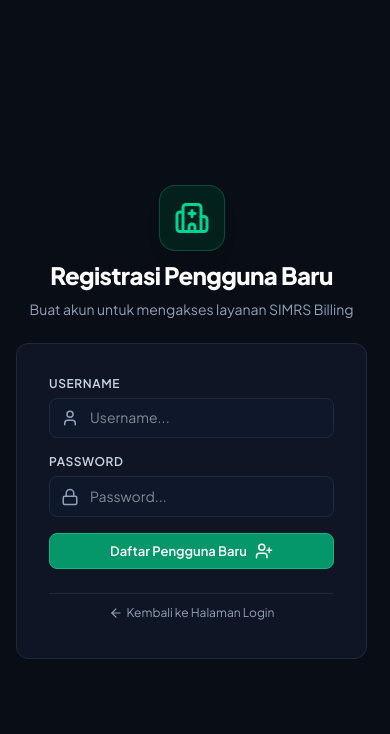
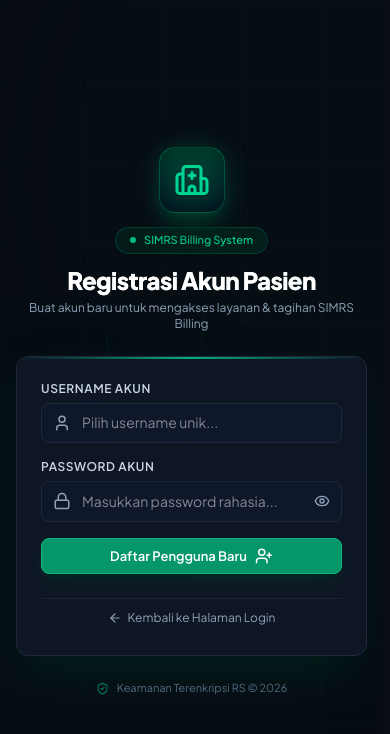
Before and after one commit to Lesmana24/SIMRS-Billings, a React (Vite) app in the folder frontend/: page / in a window 390 px wide. Both pictures are taken after a click on the button "Daftar Akun Baru". Shown: the top 734 px of the page. Built offline with nearby package versions, Linux system fonts and the light colour scheme.

Commit message:
Upgrade UI-UX in Login-Register Page

```diff
--- a/frontend/package.json
+++ b/frontend/package.json
@@ -11,6 +11,7 @@
   },
   "dependencies": {
     "@tailwindcss/vite": "^4.3.3",
+    "framer-motion": "^13.0.0",
     "lucide-react": "^1.28.0",
     "react": "^19.2.7",
     "react-dom": "^19.2.7",
--- /dev/null
+++ b/frontend/src/components/layout/AuthLayout.jsx
@@ -0,0 +1,128 @@
+import React from 'react';
+import { Hospital, ShieldCheck } from 'lucide-react';
+import { motion } from 'framer-motion';
+
+export const AuthLayout = ({ children, title, subtitle }) => {
+  return (
+    <div className="min-h-screen relative w-full flex items-center justify-center p-4 md:p-8 bg-[#070b12] overflow-hidden select-none">
+      {/* 1. Framer-Motion Ambient Particle Orbs */}
+      <motion.div
+        animate={{
+          scale: [1, 1.1, 1],
+          opacity: [0.15, 0.25, 0.15],
+        }}
+        transition={{
+          duration: 8,
+          repeat: Infinity,
+          ease: "easeInOut"
+        }}
+        className="absolute top-[-15%] left-[20%] w-[600px] h-[600px] bg-emerald-600/15 rounded-full blur-[150px] pointer-events-none"
+      />
+
+      <motion.div
+        animate={{
+          scale: [1, 1.15, 1],
+          opacity: [0.1, 0.2, 0.1],
+        }}
+        transition={{
+          duration: 10,
+          repeat: Infinity,
+          ease: "easeInOut",
+          delay: 2
+        }}
+        className="absolute bottom-[-15%] right-[20%] w-[600px] h-[600px] bg-teal-500/15 rounded-full blur-[160px] pointer-events-none"
+      />
+
+      {/* 2. Medical Tech Grid Pattern Background */}
+      <div
+        className="absolute inset-0 pointer-events-none opacity-[0.025]"
+        style={{
+          backgroundImage: `
+            radial-gradient(circle at 1px 1px, #10b981 1px, transparent 0),
+            linear-gradient(to right, #10b981 1px, transparent 1px),
+            linear-gradient(to bottom, #10b981 1px, transparent 1px)
+          `,
+          backgroundSize: '40px 40px, 80px 80px, 80px 80px',
+        }}
+      />
+
+      {/* 3. Smooth Medical EKG Pulse Line SVG Wave Background */}
+      <div className="absolute inset-x-0 top-1/2 -translate-y-1/2 opacity-15 pointer-events-none overflow-hidden">
+        <svg
+          className="w-full h-56 text-emerald-500/50"
+          viewBox="0 0 1200 120"
+          preserveAspectRatio="none"
+          fill="none"
+          xmlns="http://www.w3.org/2000/svg"
+        >
+          <path
+            d="M0 60 H300 L310 40 L320 80 L335 10 L350 110 L365 50 L375 70 L385 60 H600 L610 30 L620 90 L635 0 L650 120 L665 45 L675 75 L685 60 H900 L910 40 L920 80 L935 15 L950 105 L965 50 L975 70 L985 60 H1200"
+            stroke="currentColor"
+            strokeWidth="1.5"
+            strokeDasharray="1200"
+            className="animate-[dash_18s_linear_infinite]"
+          />
+        </svg>
+      </div>
+
+      {/* 4. Main Auth Card Container with Framer-Motion Spring Entrance */}
+      <motion.div
+        initial={{ opacity: 0, y: 24, scale: 0.96 }}
+        animate={{ opacity: 1, y: 0, scale: 1 }}
+        transition={{ type: "spring", stiffness: 220, damping: 22 }}
+        className="relative z-10 w-full max-w-md space-y-6 my-auto"
+      >
+        {/* Header Branding */}
+        <div className="text-center space-y-3">
+          <motion.div
+            whileHover={{ scale: 1.08, rotate: 3 }}
+            whileTap={{ scale: 0.95 }}
+            transition={{ type: "spring", stiffness: 400, damping: 17 }}
+            className="relative inline-flex items-center justify-center p-3.5 bg-gradient-to-b from-emerald-950/90 to-slate-950 text-emerald-400 rounded-2xl border border-emerald-500/30 shadow-xl shadow-emerald-950/80 group cursor-pointer"
+          >
+            <div className="absolute inset-0 bg-emerald-500/20 rounded-2xl blur-md group-hover:blur-xl transition-all duration-300" />
+            <Hospital size={36} className="relative z-10 text-emerald-400" />
+          </motion.div>
+
+          <div>
+            <motion.div
+              whileHover={{ scale: 1.03 }}
+              className="inline-flex items-center gap-2 px-3.5 py-1 rounded-full bg-emerald-950/50 border border-emerald-500/20 text-[11px] text-emerald-400 font-medium mb-2.5 shadow-sm hover:border-emerald-500/40 transition-colors duration-200"
+            >
+              <span className="relative flex h-1.5 w-1.5">
+                <span className="animate-ping absolute inline-flex h-full w-full rounded-full bg-emerald-400 opacity-75"></span>
+                <span className="relative inline-flex rounded-full h-1.5 w-1.5 bg-emerald-500"></span>
+              </span>
+              <span>SIMRS Billing System</span>
+            </motion.div>
+
+            <h1 className="text-2xl font-black text-white tracking-tight bg-gradient-to-r from-white via-slate-100 to-emerald-200 bg-clip-text text-transparent">
+              {title || 'SIMRS Billing Engine'}
+            </h1>
+            <p className="text-xs md:text-sm text-slate-400 mt-1">
+              {subtitle || 'Sistem Informasi Management Billing & Pembayaran Rumah Sakit'}
+            </p>
+          </div>
+        </div>
+
+        {/* Card Body */}
+        <motion.div
+          whileHover={{ borderColor: 'rgba(16, 185, 129, 0.35)' }}
+          transition={{ duration: 0.2 }}
+          className="glass-panel p-6 sm:p-8 space-y-6 shadow-2xl shadow-emerald-950/60 border-emerald-500/20 backdrop-blur-2xl relative overflow-hidden"
+        >
+          {/* Top Animated Shimmer Accent Line inside Card */}
+          <div className="absolute top-0 inset-x-0 h-[2px] bg-gradient-to-r from-transparent via-emerald-400 to-transparent opacity-80" />
+
+          {children}
+        </motion.div>
+
+        {/* Footer info */}
+        <div className="text-center text-[11px] text-slate-500 flex items-center justify-center gap-2">
+          <ShieldCheck size={13} className="text-emerald-500/70" />
+          <span>Keamanan Terenkripsi RS &copy; {new Date().getFullYear()}</span>
+        </div>
+      </motion.div>
+    </div>
+  );
+};
--- a/frontend/src/index.css
+++ b/frontend/src/index.css
@@ -274,6 +274,77 @@ body {
   to { opacity: 1; }
 }
 
+@keyframes slideUp {
+  from {
+    opacity: 0;
+    transform: translateY(14px);
+  }
+  to {
+    opacity: 1;
+    transform: translateY(0);
+  }
+}
+
+@keyframes scaleIn {
+  from {
+    opacity: 0;
+    transform: scale(0.96);
+  }
+  to {
+    opacity: 1;
+    transform: scale(1);
+  }
+}
+
+@keyframes dash {
+  to {
+    stroke-dashoffset: -2400;
+  }
+}
+
+@keyframes shimmer {
+  0% {
+    transform: translateX(-100%);
+  }
+  100% {
+    transform: translateX(200%);
+  }
+}
+
 .animate-fade-in {
-  animation: fadeIn 0.15s ease-out forwards;
+  animation: fadeIn 0.2s ease-out forwards;
 }
+
+.animate-slide-up {
+  animation: slideUp 0.3s cubic-bezier(0.16, 1, 0.3, 1) forwards;
+}
+
+.animate-scale-in {
+  animation: scaleIn 0.3s cubic-bezier(0.16, 1, 0.3, 1) forwards;
+}
+
+/* Shimmer Button Effect */
+.btn-shimmer {
+  position: relative;
+  overflow: hidden;
+}
+
+.btn-shimmer::after {
+  content: '';
+  position: absolute;
+  top: 0;
+  left: 0;
+  width: 50%;
+  height: 100%;
+  background: linear-gradient(
+    90deg,
+    transparent,
+    rgba(255, 255, 255, 0.2),
+    transparent
+  );
+  transform: translateX(-100%);
+}
+
+.btn-shimmer:hover::after {
+  animation: shimmer 1s ease-in-out infinite;
+}
--- a/frontend/src/pages/Login.jsx
+++ b/frontend/src/pages/Login.jsx
@@ -1,12 +1,15 @@
 import React, { useState } from 'react';
 import { useAuth } from '../context/AuthContext';
-import { Hospital, Lock, User, ArrowRight } from 'lucide-react';
+import { Lock, User, ArrowRight, Eye, EyeOff } from 'lucide-react';
 import { Toast } from '../components/ui/Toast';
+import { AuthLayout } from '../components/layout/AuthLayout';
+import { motion } from 'framer-motion';
 
 export const Login = ({ onSwitchToRegister }) => {
   const { login, loading } = useAuth();
   const [username, setUsername] = useState('');
   const [password, setPassword] = useState('');
+  const [showPassword, setShowPassword] = useState(false);
   const [toast, setToast] = useState({ message: '', type: 'error' });
 
   const handleSubmit = async (e) => {
@@ -24,26 +27,17 @@ export const Login = ({ onSwitchToRegister }) => {
   };
 
   return (
-    <div className="min-h-screen flex items-center justify-center p-4 bg-[#090d16]">
-      <div className="w-full max-w-md space-y-6 animate-fade-in">
-        {/* Logo & Brand Header */}
-        <div className="text-center space-y-2">
-          <div className="inline-flex p-3.5 bg-emerald-950/60 text-emerald-400 rounded-2xl border border-emerald-500/30 shadow-lg mb-2">
-            <Hospital size={36} />
-          </div>
-          <h1 className="text-2xl font-extrabold text-white tracking-tight">SIMRS Billing Engine</h1>
-          <p className="text-sm text-slate-400">Masuk ke Sistem Informasi Billing & Pembayaran Pasien</p>
-        </div>
-
-        {/* Card Form */}
-        <div className="glass-panel p-8 space-y-6">
+    <AuthLayout
+      title="SIMRS Billing Engine"
+      subtitle="Masuk ke Sistem Informasi Billing & Pembayaran Pasien"
+    >
       <form onSubmit={handleSubmit} className="space-y-4">
         <div>
           <label className="block text-xs font-semibold uppercase tracking-wider text-slate-300 mb-1.5">
             Username
           </label>
-              <div className="relative">
-                <div className="absolute inset-y-0 left-0 pl-3 flex items-center pointer-events-none text-slate-400">
+          <div className="relative group">
+            <div className="absolute inset-y-0 left-0 pl-3 flex items-center pointer-events-none text-slate-400 group-focus-within:text-emerald-400 transition-colors duration-200">
               <User size={18} />
             </div>
             <input
@@ -51,7 +45,7 @@ export const Login = ({ onSwitchToRegister }) => {
               value={username}
               onChange={(e) => setUsername(e.target.value)}
               placeholder="Masukkan username..."
-                  className="glass-input glass-input-icon"
+              className="glass-input glass-input-icon focus:border-emerald-500 focus:ring-2 focus:ring-emerald-500/25 transition-all duration-200"
               required
             />
           </div>
@@ -61,46 +55,55 @@ export const Login = ({ onSwitchToRegister }) => {
           <label className="block text-xs font-semibold uppercase tracking-wider text-slate-300 mb-1.5">
             Password
           </label>
-              <div className="relative">
-                <div className="absolute inset-y-0 left-0 pl-3 flex items-center pointer-events-none text-slate-400">
+          <div className="relative group">
+            <div className="absolute inset-y-0 left-0 pl-3 flex items-center pointer-events-none text-slate-400 group-focus-within:text-emerald-400 transition-colors duration-200">
               <Lock size={18} />
             </div>
             <input
-                  type="password"
+              type={showPassword ? 'text' : 'password'}
               value={password}
               onChange={(e) => setPassword(e.target.value)}
               placeholder="Masukkan password..."
-                  className="glass-input glass-input-icon"
+              className="glass-input glass-input-icon pr-10 focus:border-emerald-500 focus:ring-2 focus:ring-emerald-500/25 transition-all duration-200"
               required
             />
+            <button
+              type="button"
+              onClick={() => setShowPassword(!showPassword)}
+              className="absolute inset-y-0 right-0 pr-3 flex items-center text-slate-400 hover:text-slate-200 transition-colors cursor-pointer"
+            >
+              {showPassword ? <EyeOff size={16} /> : <Eye size={16} />}
+            </button>
           </div>
         </div>
 
-            <button
+        <motion.button
+          whileHover={{ scale: 1.01 }}
+          whileTap={{ scale: 0.98 }}
+          transition={{ type: "spring", stiffness: 400, damping: 17 }}
           type="submit"
           disabled={loading}
-              className="btn btn-emerald w-full py-3 text-sm disabled:opacity-50"
+          className="btn btn-emerald btn-shimmer group w-full py-3 text-sm disabled:opacity-50 font-bold shadow-lg shadow-emerald-950/60 hover:shadow-emerald-900/90 transition-all duration-200 cursor-pointer"
         >
-              {loading ? 'Memproses Login...' : 'Masuk ke Sistem'} <ArrowRight size={18} />
-            </button>
+          <span>{loading ? 'Memproses Login...' : 'Masuk ke Sistem'}</span>
+          <ArrowRight size={18} className="group-hover:translate-x-1 transition-transform duration-200" />
+        </motion.button>
       </form>
 
-          <div className="text-center pt-4 border-t border-slate-800">
+      <div className="text-center pt-4 border-t border-slate-800/80">
         <p className="text-xs text-slate-400">
           Belum punya akun pasien?{' '}
           <button
             type="button"
             onClick={onSwitchToRegister}
-                className="text-emerald-400 hover:text-emerald-300 font-semibold transition-colors"
+            className="text-emerald-400 hover:text-emerald-300 font-semibold transition-colors cursor-pointer underline underline-offset-4 decoration-emerald-500/40 hover:decoration-emerald-400"
           >
             Daftar Akun Baru
           </button>
         </p>
       </div>
-        </div>
 
       <Toast message={toast.message} type={toast.type} onClose={() => setToast({ message: '', type: 'error' })} />
-      </div>
-    </div>
+    </AuthLayout>
   );
 };
--- a/frontend/src/pages/Register.jsx
+++ b/frontend/src/pages/Register.jsx
@@ -1,12 +1,15 @@
 import React, { useState } from 'react';
 import { useAuth } from '../context/AuthContext';
-import { Hospital, Lock, User, UserPlus, ArrowLeft } from 'lucide-react';
+import { Lock, User, UserPlus, ArrowLeft, Eye, EyeOff } from 'lucide-react';
 import { Toast } from '../components/ui/Toast';
+import { AuthLayout } from '../components/layout/AuthLayout';
+import { motion } from 'framer-motion';
 
 export const Register = ({ onSwitchToLogin }) => {
   const { register, loading } = useAuth();
   const [username, setUsername] = useState('');
   const [password, setPassword] = useState('');
+  const [showPassword, setShowPassword] = useState(false);
   const [toast, setToast] = useState({ message: '', type: 'success' });
 
   const handleSubmit = async (e) => {
@@ -19,6 +22,7 @@ export const Register = ({ onSwitchToLogin }) => {
     try {
       await register({ username, password, role: 'pasien' });
       setToast({ message: 'Registrasi berhasil! Silakan login dengan akun Anda', type: 'success' });
+
       setTimeout(() => {
         onSwitchToLogin();
       }, 1500);
@@ -28,32 +32,25 @@ export const Register = ({ onSwitchToLogin }) => {
   };
 
   return (
-    <div className="min-h-screen flex items-center justify-center p-4 bg-[#090d16]">
-      <div className="w-full max-w-md space-y-6 animate-fade-in">
-        <div className="text-center space-y-2">
-          <div className="inline-flex p-3.5 bg-emerald-950/60 text-emerald-400 rounded-2xl border border-emerald-500/30 shadow-lg mb-2">
-            <Hospital size={36} />
-          </div>
-          <h1 className="text-2xl font-extrabold text-white tracking-tight">Registrasi Pengguna Baru</h1>
-          <p className="text-sm text-slate-400">Buat akun untuk mengakses layanan SIMRS Billing</p>
-        </div>
-
-        <div className="glass-panel p-8 space-y-6">
+    <AuthLayout
+      title="Registrasi Akun Pasien"
+      subtitle="Buat akun baru untuk mengakses layanan & tagihan SIMRS Billing"
+    >
       <form onSubmit={handleSubmit} className="space-y-4">
         <div>
           <label className="block text-xs font-semibold uppercase tracking-wider text-slate-300 mb-1.5">
-                Username
+            Username Akun
           </label>
-              <div className="relative">
-                <div className="absolute inset-y-0 left-0 pl-3 flex items-center pointer-events-none text-slate-400">
+          <div className="relative group">
+            <div className="absolute inset-y-0 left-0 pl-3 flex items-center pointer-events-none text-slate-400 group-focus-within:text-emerald-400 transition-colors duration-200">
               <User size={18} />
             </div>
             <input
               type="text"
               value={username}
               onChange={(e) => setUsername(e.target.value)}
-                  placeholder="Username..."
-                  className="glass-input glass-input-icon"
+              placeholder="Pilih username unik..."
+              className="glass-input glass-input-icon focus:border-emerald-500 focus:ring-2 focus:ring-emerald-500/25 transition-all duration-200"
               required
             />
           </div>
@@ -61,45 +58,54 @@ export const Register = ({ onSwitchToLogin }) => {
 
         <div>
           <label className="block text-xs font-semibold uppercase tracking-wider text-slate-300 mb-1.5">
-                Password
+            Password Akun
           </label>
-              <div className="relative">
-                <div className="absolute inset-y-0 left-0 pl-3 flex items-center pointer-events-none text-slate-400">
+          <div className="relative group">
+            <div className="absolute inset-y-0 left-0 pl-3 flex items-center pointer-events-none text-slate-400 group-focus-within:text-emerald-400 transition-colors duration-200">
               <Lock size={18} />
             </div>
             <input
-                  type="password"
+              type={showPassword ? 'text' : 'password'}
               value={password}
               onChange={(e) => setPassword(e.target.value)}
-                  placeholder="Password..."
-                  className="glass-input glass-input-icon"
+              placeholder="Masukkan password rahasia..."
+              className="glass-input glass-input-icon pr-10 focus:border-emerald-500 focus:ring-2 focus:ring-emerald-500/25 transition-all duration-200"
               required
             />
-              </div>
-            </div>
-
-            <button
-              type="submit"
-              disabled={loading}
-              className="btn btn-emerald w-full py-3 text-sm disabled:opacity-50"
-            >
-              {loading ? 'Daftar...' : 'Daftar Pengguna Baru'} <UserPlus size={18} />
-            </button>
-          </form>
-
-          <div className="text-center pt-2 border-t border-slate-800">
             <button
               type="button"
-              onClick={onSwitchToLogin}
-              className="inline-flex items-center gap-1 text-xs text-slate-400 hover:text-white transition-colors"
+              onClick={() => setShowPassword(!showPassword)}
+              className="absolute inset-y-0 right-0 pr-3 flex items-center text-slate-400 hover:text-slate-200 transition-colors cursor-pointer"
             >
-              <ArrowLeft size={14} /> Kembali ke Halaman Login
+              {showPassword ? <EyeOff size={16} /> : <Eye size={16} />}
             </button>
           </div>
         </div>
 
+        <motion.button
+          whileHover={{ scale: 1.01 }}
+          whileTap={{ scale: 0.98 }}
+          transition={{ type: "spring", stiffness: 400, damping: 17 }}
+          type="submit"
+          disabled={loading}
+          className="btn btn-emerald btn-shimmer group w-full py-3 text-sm disabled:opacity-50 font-bold shadow-lg shadow-emerald-950/60 hover:shadow-emerald-900/90 transition-all duration-200 cursor-pointer"
+        >
+          <span>{loading ? 'Daftar...' : 'Daftar Pengguna Baru'}</span>
+          <UserPlus size={18} className="group-hover:scale-110 transition-transform duration-200" />
+        </motion.button>
+      </form>
+
+      <div className="text-center pt-2 border-t border-slate-800/80">
+        <button
+          type="button"
+          onClick={onSwitchToLogin}
+          className="inline-flex items-center gap-1.5 text-xs text-slate-400 hover:text-emerald-300 transition-colors cursor-pointer group"
+        >
+          <ArrowLeft size={14} className="group-hover:-translate-x-1 transition-transform duration-200" /> Kembali ke Halaman Login
+        </button>
+      </div>
+
       <Toast message={toast.message} type={toast.type} onClose={() => setToast({ message: '', type: 'success' })} />
-      </div>
-    </div>
+    </AuthLayout>
   );
 };
```
Also changed, not shown: 2 other files (tests, documents, lock files or other folders). Lines whose indentation alone changed are shown as unchanged.
